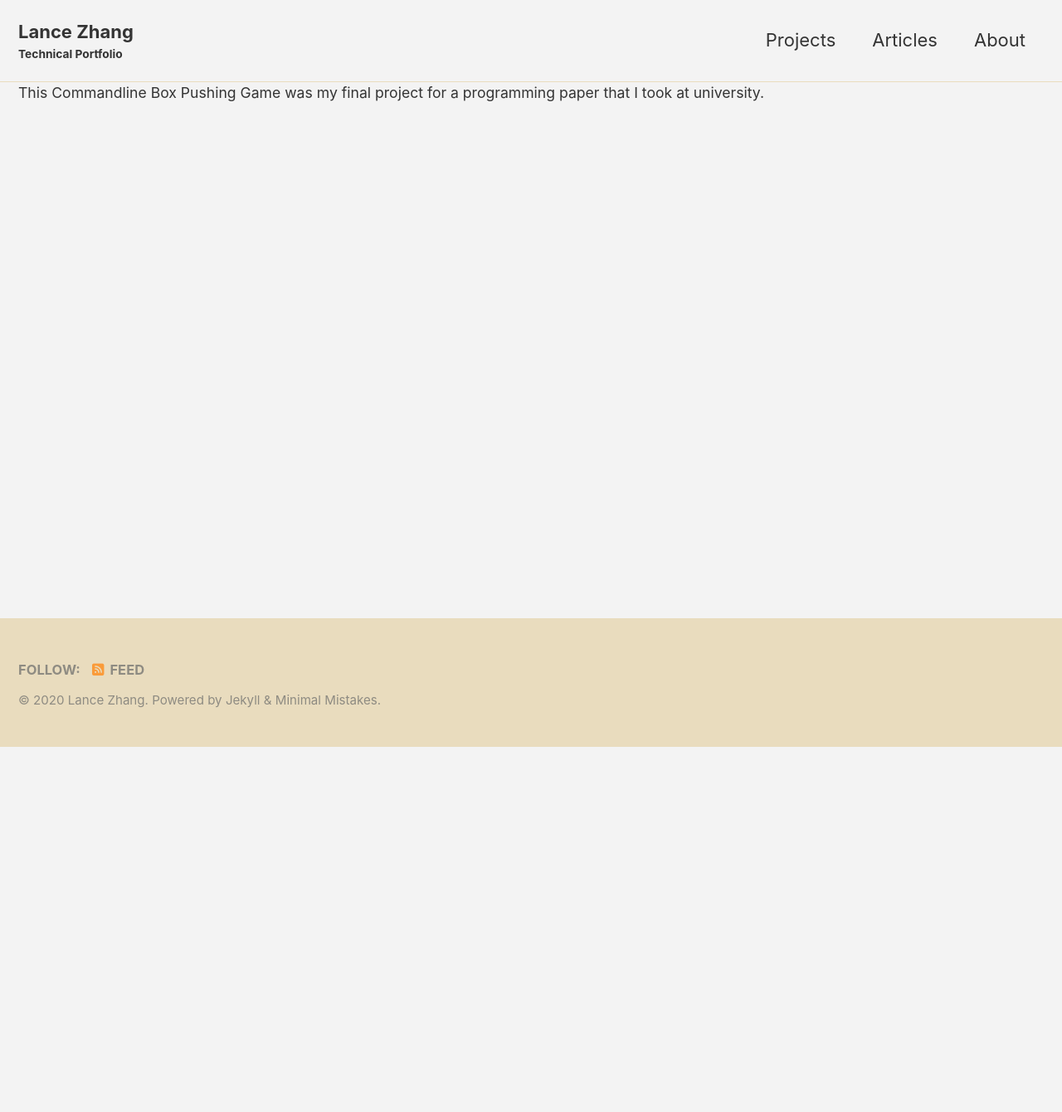
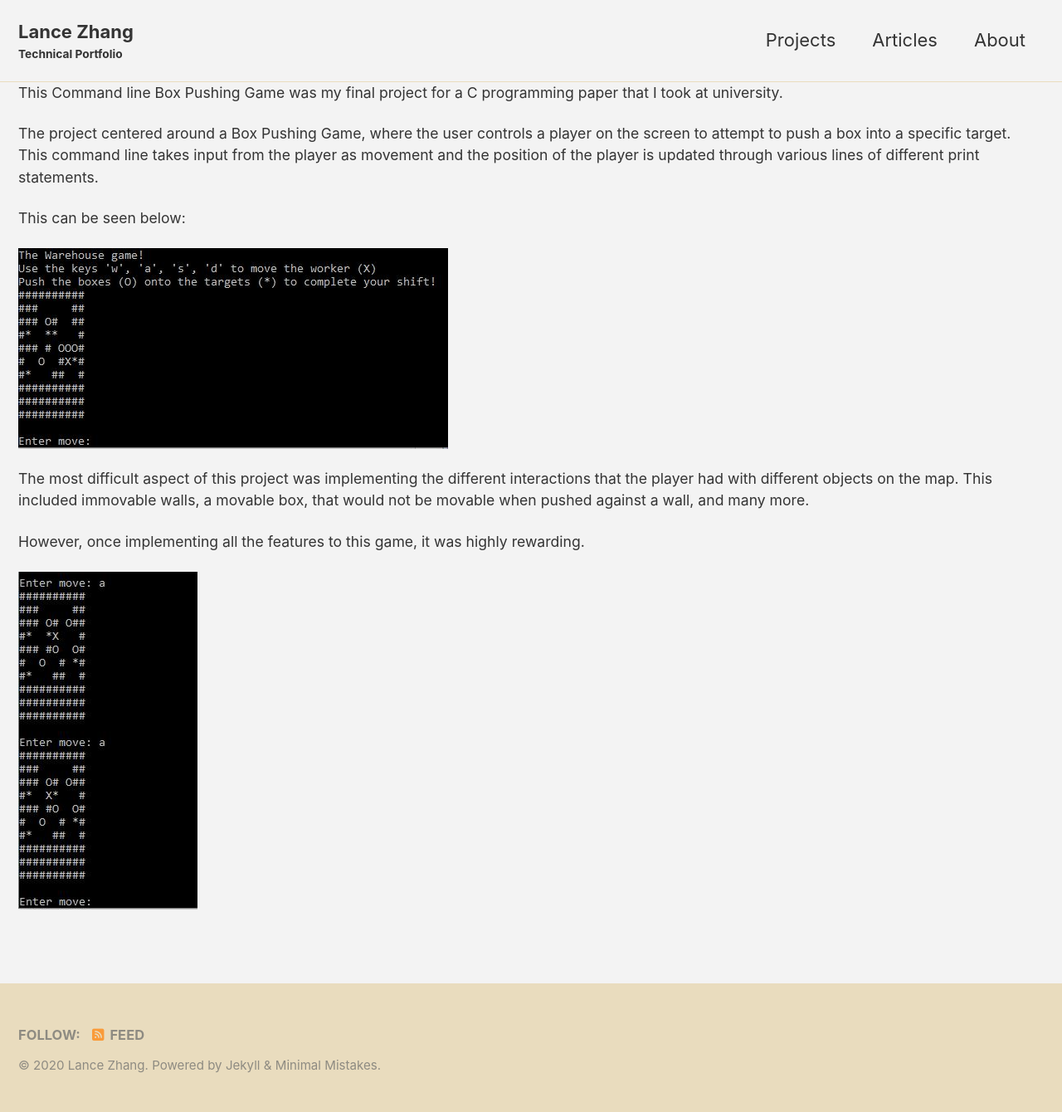
Before and after one commit to lancelancezhang/lancelancezhang.github.io, a Jekyll site: the page built from _posts/2019-11-02-BoxPushingGame.md, in a window 1280 px wide. Shown: the whole page at 83% size. Built offline with Jekyll 4.4.1, drawn with Linux system fonts in a browser that asks for light colours; cached includes are drawn as plain includes; nearby versions of some CDN libraries; before the commit the page ends 900 px from its top, so only the background shows below that.

Commit message:
adding content to a new post

```diff
--- a/_posts/2019-11-02-BoxPushingGame.md
+++ b/_posts/2019-11-02-BoxPushingGame.md
@@ -2,10 +2,28 @@
 layout: splash
 title: "Box Pushing Game"
 date: 2019-11-19
-tags: [C, Arrays, Commandline]
+tags: [C, Arrays, Command line]
 author_profile: false
 header:
 excerpt: "Box Pushing Game in C"
 ---
-This Commandline Box Pushing Game was my final project for a programming paper that
+This Command line Box Pushing Game was my final project for a C programming paper that
 I took at university.
+
+The project centered around a Box Pushing Game, where the user controls a player
+on the screen to attempt to push a box into a specific target. This command line
+takes input from the player as movement and the position of the player is updated through various
+lines of different print statements.
+
+This can be seen below:
+
+<img src="{{ site.url }}{{ site.baseurl }}/images/C/C1.JPG" alt="">
+
+
+The most difficult aspect of this project was implementing the different interactions
+that the player had with different objects on the map. This included immovable walls,
+a movable box, that would not be movable when pushed against a wall, and many more.
+
+However, once implementing all the features to this game, it was highly rewarding.
+
+<img src="{{ site.url }}{{ site.baseurl }}/images/C/C2.JPG" alt="">
```
